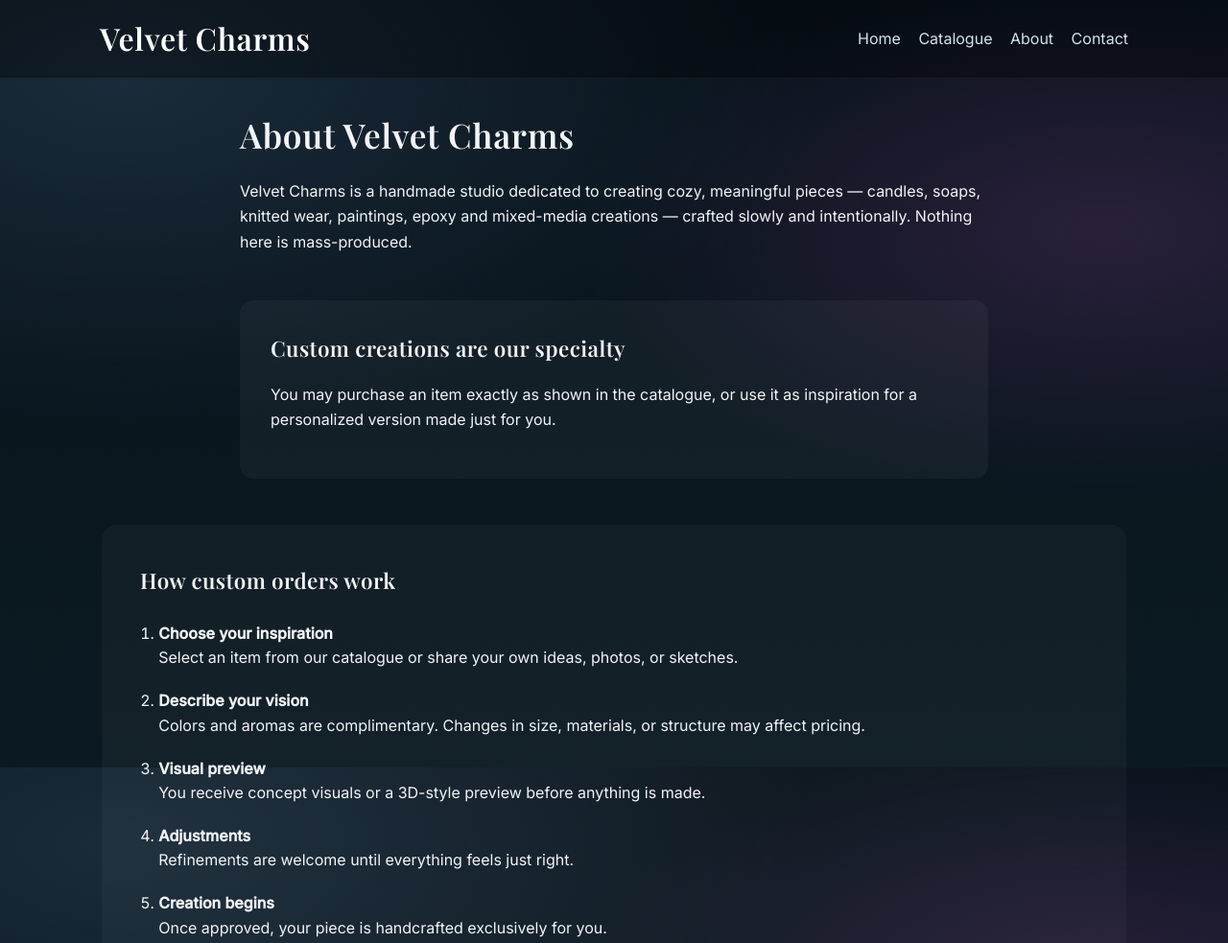
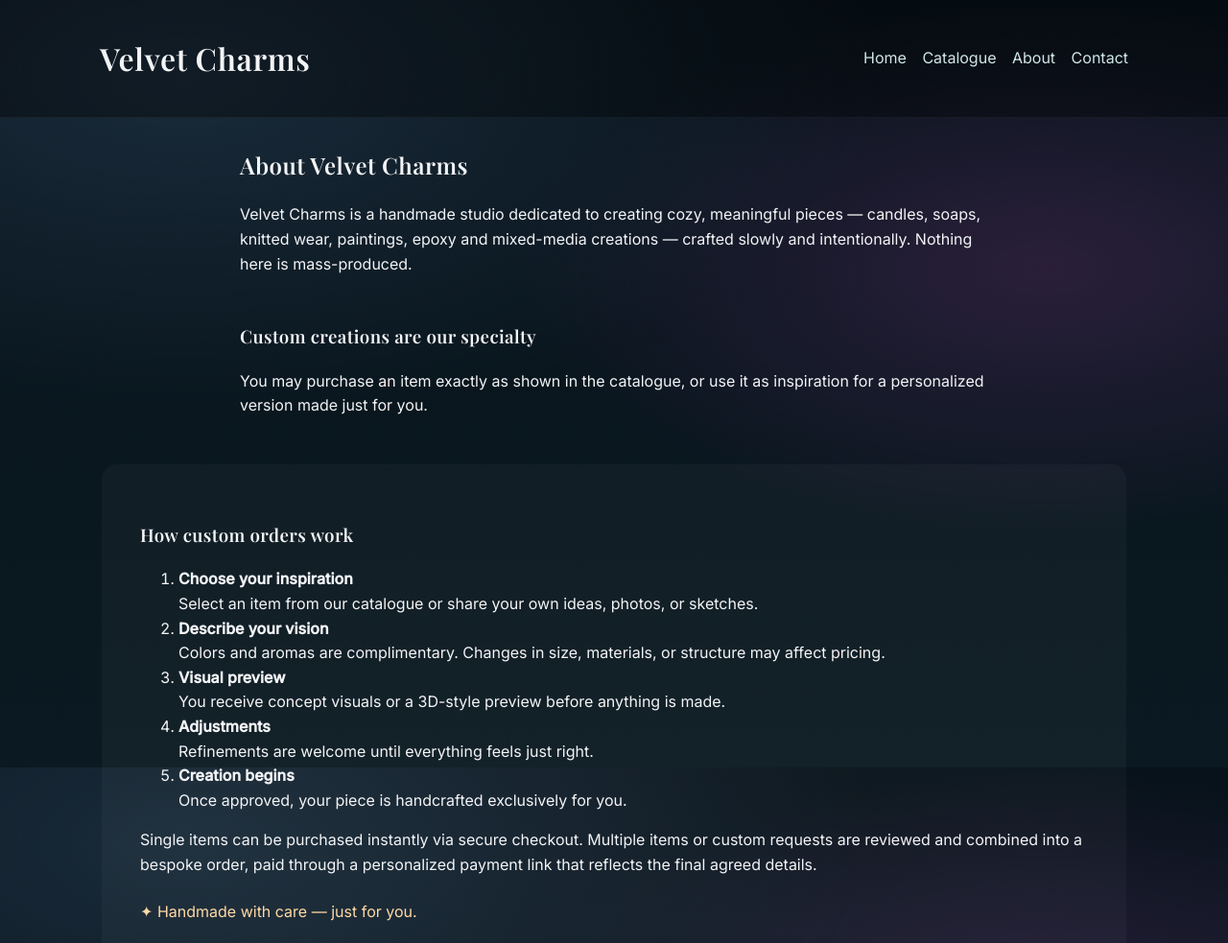
Before and after one commit to drezzillah-prog/velvet-charms-art-gifts-official, a website: page about.html in a window 1280 px wide. Shown: the top 983 px of the page at 96% size. Drawn offline with nearby package versions, Linux system fonts and the light colour scheme.

Commit message:
Update style.css

```diff
--- a/style.css
+++ b/style.css
@@ -1,11 +1,5 @@
-/* =========================================
-   FONTS — Elegant, timeless, premium
-========================================= */
 @import url('https://fonts.googleapis.com/css2?family=Playfair+Display:wght@400;500;600&family=Inter:wght@300;400;500&display=swap');
 
-/* =========================================
-   ROOT VARIABLES
-========================================= */
 :root{
   --bg-main: #07121A;
   --bg-secondary: #0B1A22;
@@ -15,68 +9,32 @@
   --text-muted: #CFE6E8;
   --card-bg: rgba(255,255,255,0.04);
   --glass: rgba(255,255,255,0.02);
+  --surface: rgba(255,255,255,0.03);
   --max-w: 1100px;
 }
 
-/* =========================================
-   GLOBAL RESET
-========================================= */
-*{
-  box-sizing:border-box;
+*{ box-sizing:border-box }
+html,body{ height:100% }
+
+body{
+  margin:0;
+  font-family:'Inter', system-ui,-apple-system,Segoe UI,Roboto,Arial;
+  color:var(--text-main);
+  background:
+    radial-gradient(1200px 600px at 15% 10%, #1a2b3a 0%, transparent 60%),
+    radial-gradient(1000px 500px at 85% 35%, #2a1f3a 0%, transparent 55%),
+    linear-gradient(180deg, var(--bg-main), var(--bg-secondary));
+  line-height:1.6;
 }
 
-html, body{
-  height:100%;
-  margin:0;
+h1,h2,h3,h4,.brand{
+  font-family:'Playfair Display', serif;
+  letter-spacing:0.02em;
 }
 
-/* =========================================
-   BODY
-========================================= */
-body{
-  font-family: 'Inter', system-ui, -apple-system, Segoe UI, Roboto, Arial;
-  color:var(--text-main);
-  background:
-    radial-gradient(1200px 600px at 10% 10%, #1a2b3a 0%, transparent 60%),
-    radial-gradient(1000px 500px at 90% 30%, #2a1f3a 0%, transparent 55%),
-    linear-gradient(180deg, var(--bg-main), var(--bg-secondary));
-  line-height:1.65;
-}
-
-/* =========================================
-   TYPOGRAPHY
-========================================= */
-h1, h2, h3, h4, h5, .brand{
-  font-family: 'Playfair Display', serif;
-  letter-spacing: 0.02em;
-  margin-top:0;
-}
-
-p, li, span, label, input, textarea, button, a{
-  font-family: 'Inter', system-ui, -apple-system, Segoe UI, Roboto, Arial;
-}
-
-h2{
-  font-size:2.2rem;
-  margin-bottom:1rem;
-}
-
-h3{
-  font-size:1.4rem;
-  margin-bottom:0.8rem;
-}
-
-.lead{
-  color:var(--text-muted);
-  font-size:1.05rem;
-}
-
-/* =========================================
-   HEADER
-========================================= */
 .site-header{
-  background: rgba(0,0,0,0.35);
-  border-bottom: 1px solid rgba(255,255,255,0.05);
+  background:rgba(0,0,0,.35);
+  border-bottom:1px solid rgba(255,255,255,.05);
 }
 
 .header-inner{
@@ -88,70 +46,39 @@
   align-items:center;
 }
 
-.brand{
-  color:#fff;
-  margin:0;
-}
-
 .nav a{
   color:var(--text-muted);
   text-decoration:none;
-  margin-left:14px;
-  transition: color 0.2s ease;
+  margin-left:12px;
 }
 
-.nav a:hover{
-  color:var(--accent-soft);
-}
+.nav a:hover{ color:var(--accent-soft); }
 
-/* =========================================
-   MAIN LAYOUT
-========================================= */
 .main{
   max-width:var(--max-w);
   margin:30px auto;
   padding:0 16px;
 }
 
-/* =========================================
-   HERO
-========================================= */
 .hero{
-  background: linear-gradient(
-    180deg,
-    rgba(255,255,255,0.04),
-    rgba(255,255,255,0.01)
-  );
   padding:32px;
   border-radius:14px;
-  box-shadow:0 10px 30px rgba(0,0,0,0.45);
+  background:linear-gradient(180deg, rgba(255,255,255,.04), rgba(255,255,255,.01));
+  box-shadow:0 10px 30px rgba(0,0,0,.45);
 }
 
-/* =========================================
-   BUTTONS
-========================================= */
 .btn{
-  background: linear-gradient(180deg, var(--accent), #9e5314);
+  background:linear-gradient(180deg, var(--accent), #9e5314);
   color:#fff;
   padding:10px 16px;
   border-radius:10px;
   text-decoration:none;
-  display:inline-block;
   font-weight:500;
-  transition: transform 0.2s ease, filter 0.2s ease;
 }
 
-.btn:hover{
-  filter:brightness(1.05);
-  transform:translateY(-1px);
-}
+.btn:hover{ filter:brightness(1.05); }
 
-/* =========================================
-   CATALOGUE
-========================================= */
-.catalogue-root{
-  margin-top:20px;
-}
+.catalogue-root{ margin-top:20px }
 
 .cat-card{
   background:var(--card-bg);
@@ -174,72 +101,34 @@
   flex-direction:column;
 }
 
-.product-card h5{
-  margin:8px 0;
-  color:#fff;
-}
-
 .price{
   color:var(--accent-soft);
   font-weight:600;
 }
 
-/* =========================================
-   ABOUT / CUSTOM PROCESS
-========================================= */
 .about-section{
   max-width:780px;
-  margin:0 auto 3rem auto;
-}
-
-.about-section.highlight{
-  background:rgba(255,255,255,0.04);
-  padding:2rem;
-  border-radius:14px;
+  margin:0 auto 3rem;
 }
 
 .custom-process{
-  background:rgba(255,255,255,0.03);
+  background:var(--surface);
   padding:2.5rem;
   border-radius:16px;
 }
 
-.process-steps{
-  padding-left:1.2rem;
+.signature{
   margin-top:1.5rem;
+  color:var(--accent-soft);
 }
 
-.process-steps li{
-  margin-bottom:1.2rem;
-  line-height:1.6;
-}
-
-.fine-note{
-  margin-top:2rem;
-  font-size:0.95rem;
-  color:var(--text-muted);
-}
-
-.signature{
-  margin-top:1.5rem;
-  font-weight:500;
-  color:var(--accent-soft);
-  font-style:italic;
-}
-
-/* =========================================
-   FOOTER
-========================================= */
 .site-footer{
   text-align:center;
   padding:20px;
   color:var(--text-muted);
-  opacity:0.85;
 }
 
-/* =========================================
-   SAFETY — DISABLE COMBINED CHECKOUT
-========================================= */
+/* HARD SAFETY: disable combined checkout forever */
 .checkout-all,
 button[data-checkout-all]{
   display:none !important;
```
